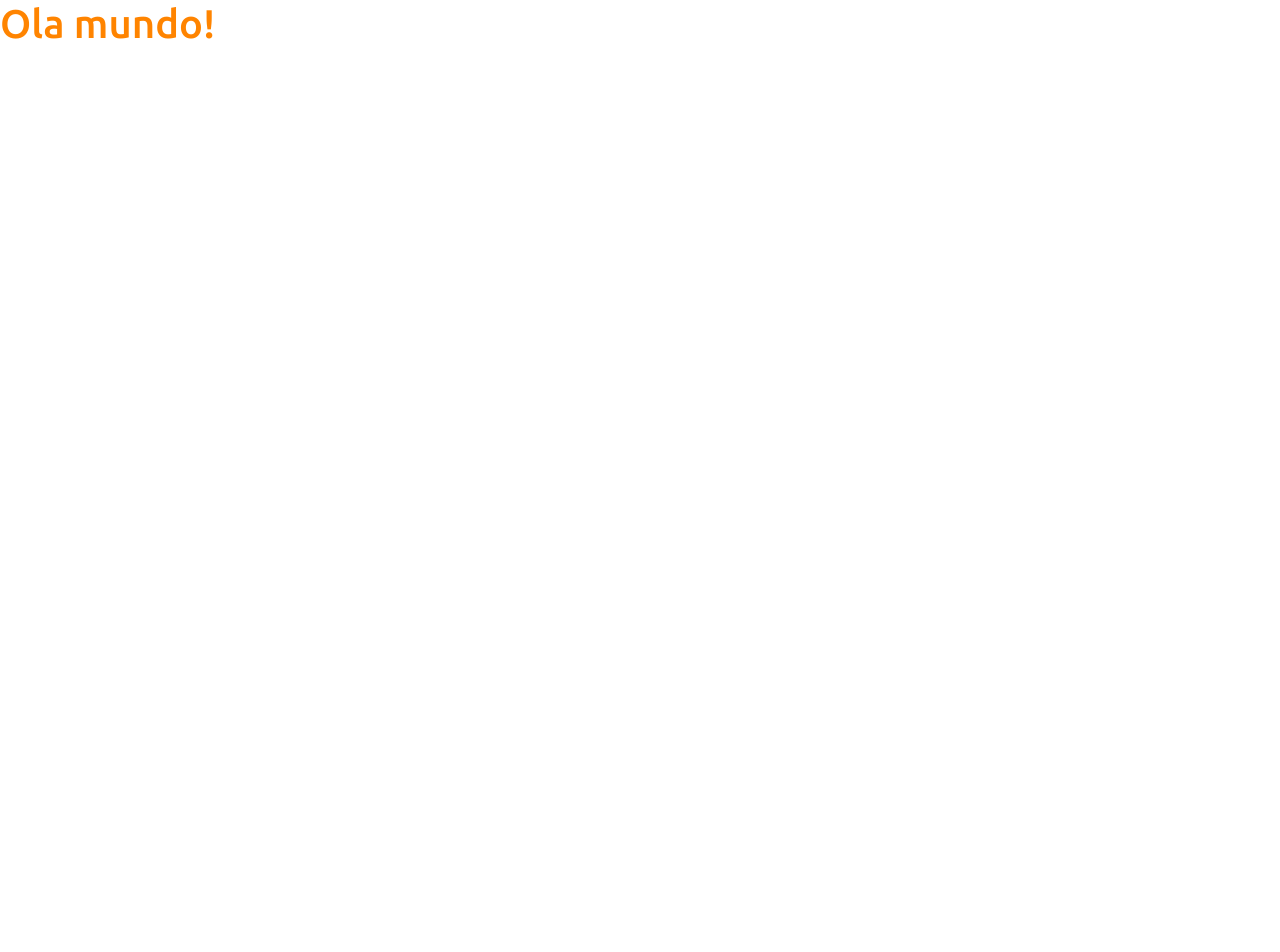
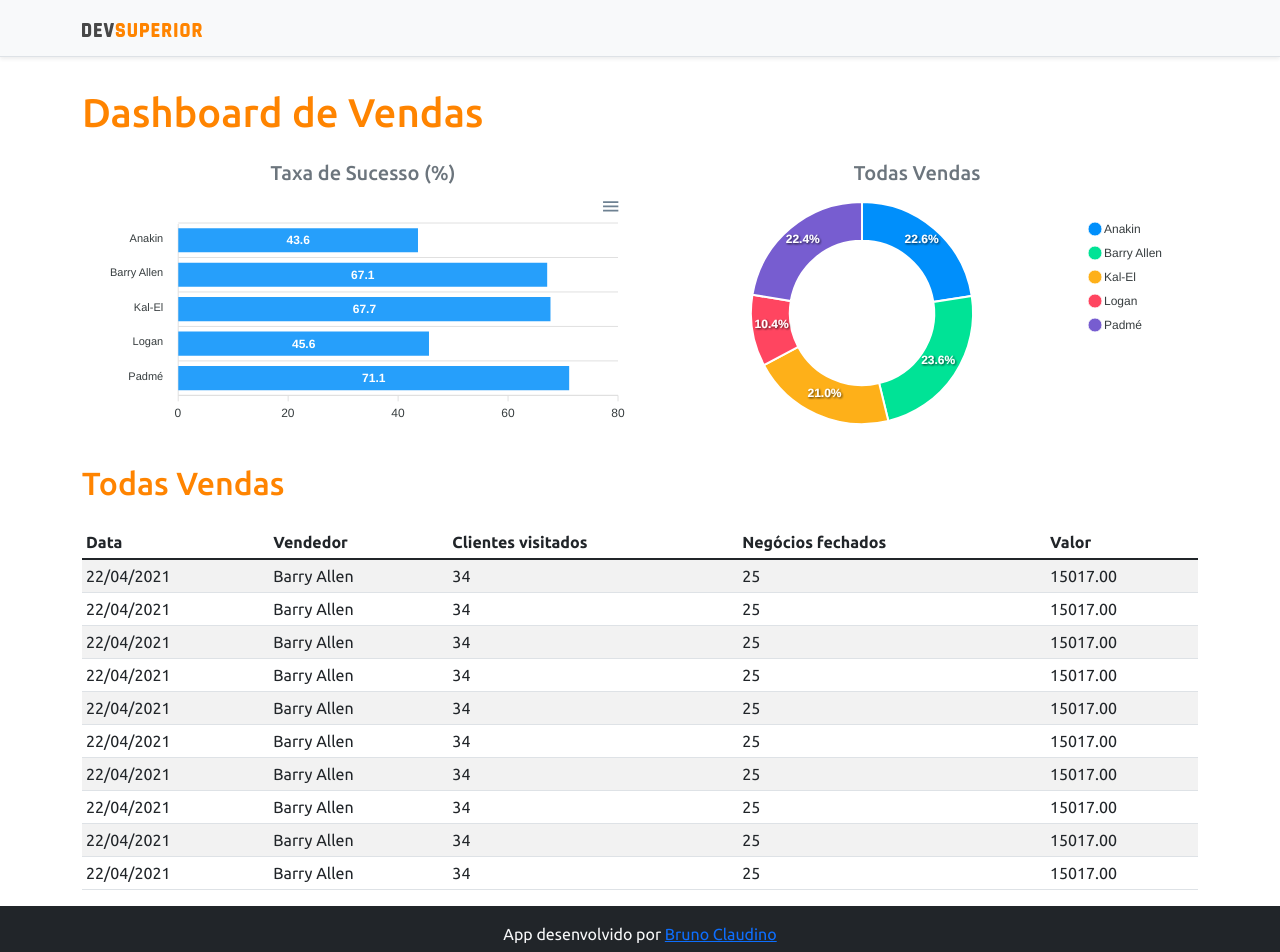
Before and after one commit to brunoclaudinos/projeto-sds4, a React (Create React App) app in the folder frontend/: page / in a window 1280 px wide. Shown: the top 952 px of the page. Before the commit the page ends 800 px from the top, so only its background shows below. Built offline with nearby package versions, Linux system fonts and the light colour scheme.

Commit message:
Static charts

```diff
--- a/frontend/package.json
+++ b/frontend/package.json
@@ -11,8 +11,10 @@
     "@types/node": "^12.0.0",
     "@types/react": "^17.0.0",
     "@types/react-dom": "^17.0.0",
+    "apexcharts": "^3.28.1",
     "bootstrap": "^5.1.1",
     "react": "^17.0.2",
+    "react-apexcharts": "^1.3.9",
     "react-dom": "^17.0.2",
     "react-scripts": "4.0.3",
     "typescript": "^4.1.2",
--- a/frontend/src/App.tsx
+++ b/frontend/src/App.tsx
@@ -1,8 +1,40 @@
+import BarChart from "components/BarChart";
+import DataTable from "components/DataTable";
+import DonutChart from "components/DonutChart";
+import Footer from "components/Footer";
+import NavBar from "components/NavBar";
+
 function App() {
   return (
-    <div className="App">
-      <h1 className="text-primary">Ola mundo!</h1>
-    </div>
+    <>
+      <NavBar />
+
+      <div className="container">
+        <h1 className="text-primary py-3">Dashboard de Vendas</h1>
+
+        <div className="row px-3">
+
+          <div className="col-sm-6">
+            <h5 className="text-center text-secondary">Taxa de Sucesso (%)</h5>
+            <BarChart />
+          </div>
+
+          <div className="col-sm-6">
+            <h5 className="text-center text-secondary">Todas Vendas</h5>
+            <DonutChart />
+          </div>
+
+        </div>
+
+        <div className="py-3">
+          <h2 className="text-primary">Todas Vendas</h2>
+        </div>
+
+        <DataTable />
+      </div>
+
+      <Footer />
+    </>
   );
 }
 
--- /dev/null
+++ b/frontend/src/components/BarChart/index.tsx
@@ -0,0 +1,34 @@
+import Chart from 'react-apexcharts';
+
+function BarChart() {
+    const options = {
+        plotOptions: {
+            bar: {
+                horizontal: true,
+            }
+        },
+    };
+
+    const mockData = {
+        labels: {
+            categories: ['Anakin', 'Barry Allen', 'Kal-El', 'Logan', 'Padmé']
+        },
+        series: [
+            {
+                name: "% Sucesso",
+                data: [43.6, 67.1, 67.7, 45.6, 71.1]
+            }
+        ]
+    };
+
+    return (
+        <Chart
+            options={{...options, xaxis: mockData.labels}}
+            series={mockData.series}
+            type="bar"
+            height="240"
+        />
+    );
+}
+
+export default BarChart;
--- /dev/null
+++ b/frontend/src/components/DataTable/index.tsx
@@ -0,0 +1,91 @@
+function DataTable() {
+    return (
+        <div className="table-responsive">
+            <table className="table table-striped table-sm">
+                <thead>
+                    <tr>
+                        <th>Data</th>
+                        <th>Vendedor</th>
+                        <th>Clientes visitados</th>
+                        <th>Negócios fechados</th>
+                        <th>Valor</th>
+                    </tr>
+                </thead>
+                <tbody>
+                    <tr>
+                        <td>22/04/2021</td>
+                        <td>Barry Allen</td>
+                        <td>34</td>
+                        <td>25</td>
+                        <td>15017.00</td>
+                    </tr>
+                    <tr>
+                        <td>22/04/2021</td>
+                        <td>Barry Allen</td>
+                        <td>34</td>
+                        <td>25</td>
+                        <td>15017.00</td>
+                    </tr>
+                    <tr>
+                        <td>22/04/2021</td>
+                        <td>Barry Allen</td>
+                        <td>34</td>
+                        <td>25</td>
+                        <td>15017.00</td>
+                    </tr>
+                    <tr>
+                        <td>22/04/2021</td>
+                        <td>Barry Allen</td>
+                        <td>34</td>
+                        <td>25</td>
+                        <td>15017.00</td>
+                    </tr>
+                    <tr>
+                        <td>22/04/2021</td>
+                        <td>Barry Allen</td>
+                        <td>34</td>
+                        <td>25</td>
+                        <td>15017.00</td>
+                    </tr>
+                    <tr>
+                        <td>22/04/2021</td>
+                        <td>Barry Allen</td>
+                        <td>34</td>
+                        <td>25</td>
+                        <td>15017.00</td>
+                    </tr>
+                    <tr>
+                        <td>22/04/2021</td>
+                        <td>Barry Allen</td>
+                        <td>34</td>
+                        <td>25</td>
+                        <td>15017.00</td>
+                    </tr>
+                    <tr>
+                        <td>22/04/2021</td>
+                        <td>Barry Allen</td>
+                        <td>34</td>
+                        <td>25</td>
+                        <td>15017.00</td>
+                    </tr>
+                    <tr>
+                        <td>22/04/2021</td>
+                        <td>Barry Allen</td>
+                        <td>34</td>
+                        <td>25</td>
+                        <td>15017.00</td>
+                    </tr>
+                    <tr>
+                        <td>22/04/2021</td>
+                        <td>Barry Allen</td>
+                        <td>34</td>
+                        <td>25</td>
+                        <td>15017.00</td>
+                    </tr>
+                </tbody>
+            </table>
+        </div>
+    );
+}
+
+export default DataTable;
--- /dev/null
+++ b/frontend/src/components/DonutChart/index.tsx
@@ -0,0 +1,26 @@
+import Chart from 'react-apexcharts';
+
+function DonutChart() {
+
+    const mockData = {
+        series: [477138, 499928, 444867, 220426, 473088],
+        labels: ['Anakin', 'Barry Allen', 'Kal-El', 'Logan', 'Padmé']
+    }
+
+    const options = {
+        legend: {
+            show: true
+        }
+    }
+
+    return (
+        <Chart
+            options={{ ...options, labels: mockData.labels }}
+            series={mockData.series}
+            type="donut"
+            height="240"
+        />
+    );
+}
+
+export default DonutChart;
--- /dev/null
+++ b/frontend/src/components/Footer/index.tsx
@@ -0,0 +1,13 @@
+function Footer() {
+    return (
+        <footer className="footer mt-auto py-3 bg-dark">
+            <div className="container">
+                <p className="text-light">App desenvolvido por <a href="https://www.linkedin.com/in/bruno-claudino-4381991bb/" target="_blank" rel="noreferrer">Bruno Claudino</a></p>
+                <p className="text-light"><small><strong>Semana Spring React</strong><br />
+                    Evento promovido pela escola DevSuperior: <a href="https://instagram.com/devsuperior.ig" target="_blank" rel="noreferrer">@devsuperior.ig</a></small></p>
+            </div>
+        </footer>
+    );
+}
+
+export default Footer;
--- /dev/null
+++ b/frontend/src/components/NavBar/index.tsx
@@ -0,0 +1,15 @@
+import ImgDsDark from 'assets/img/ds-dark.svg'
+
+function NavBar() {
+    return (
+        <div className="d-flex flex-column flex-md-row align-items-center p-3 px-md-4 mb-3 bg-light border-bottom shadow-sm">
+            <div className="container">
+                <nav className="my-2 my-md-0 mr-md-3">
+                    <img src={ImgDsDark} alt="DevSuperior" width="120" />
+                </nav>
+            </div>
+        </div>
+    );
+}
+
+export default NavBar;
```
Also changed, not shown: frontend/src/assets/img/ds-dark.svg (added), 1 other file (tests, documents, lock files or other folders).
